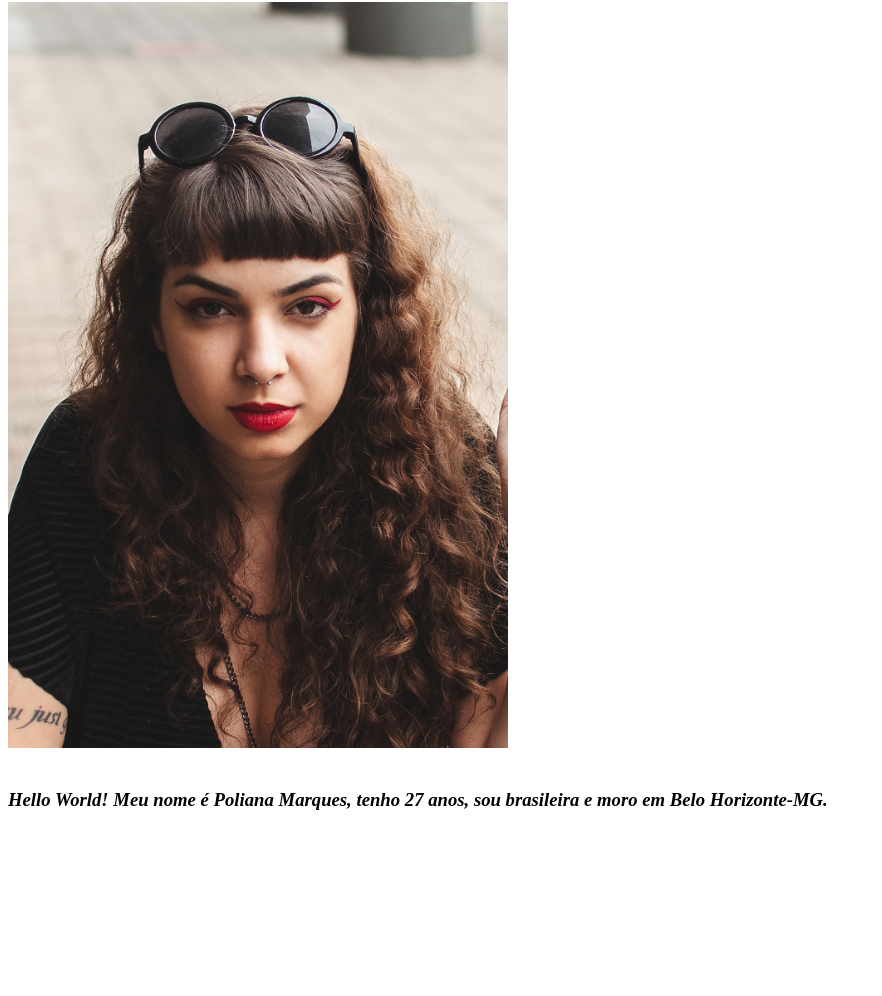
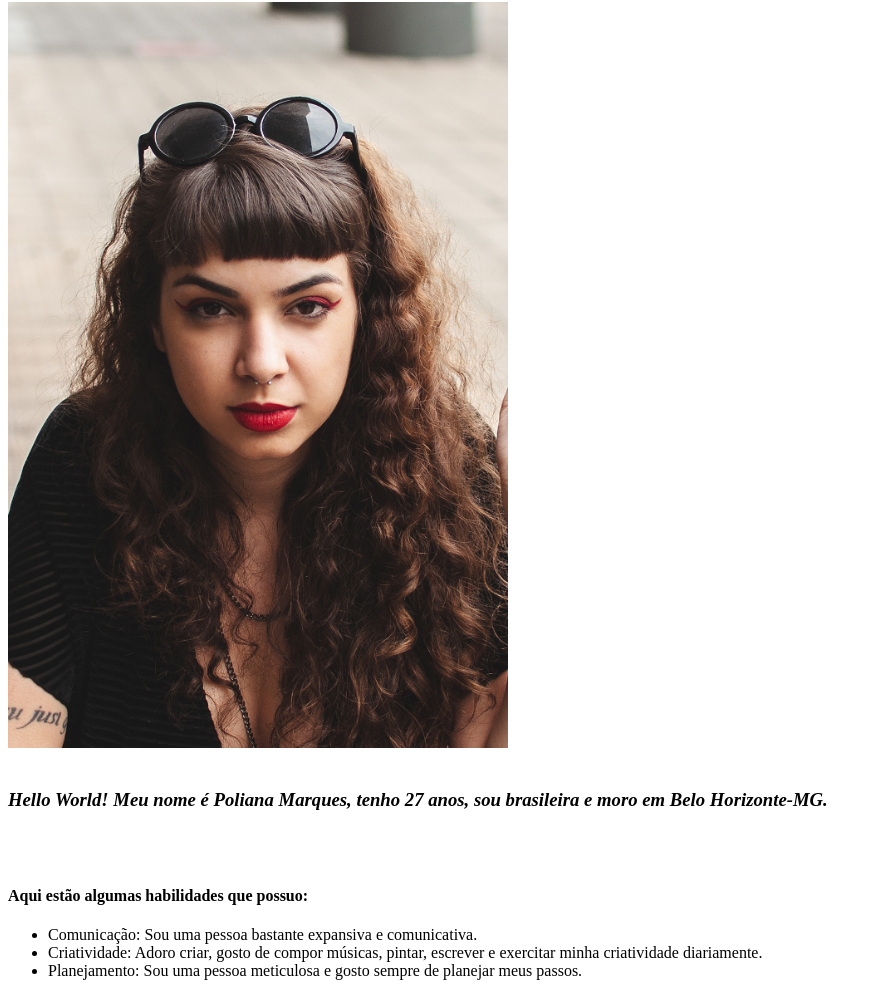
Before and after one commit to polianamarques/polianamarques.github.io, a plain HTML site: page index.html in a window 1280 px wide. Shown: the part 78-1074 px from the top of the page, without its empty margins (0-882 px from the left). Before the commit the page ends 952 px from the top, so only its background shows below. Drawn offline with Linux system fonts and the light colour scheme.

Commit message:
lista de habilidades

```diff
--- a/index.html
+++ b/index.html
@@ -14,5 +14,10 @@
     <br> <br>
     <h3> <em>Hello World! Meu nome é Poliana Marques, tenho 27 anos, sou brasileira e moro em Belo Horizonte-MG.</em>  </h3>
     <br> <br>
+    <h4>Aqui estão algumas habilidades que possuo:</h4>
+    <ul><li>Comunicação: Sou uma pessoa bastante expansiva e comunicativa. </li>
+        <li>Criatividade: Adoro criar, gosto de compor músicas, pintar, escrever e exercitar minha criatividade diariamente.</li>
+
+        <li>Planejamento: Sou uma pessoa meticulosa e gosto sempre de planejar meus passos.</li>
 </body>
 </html>
```
